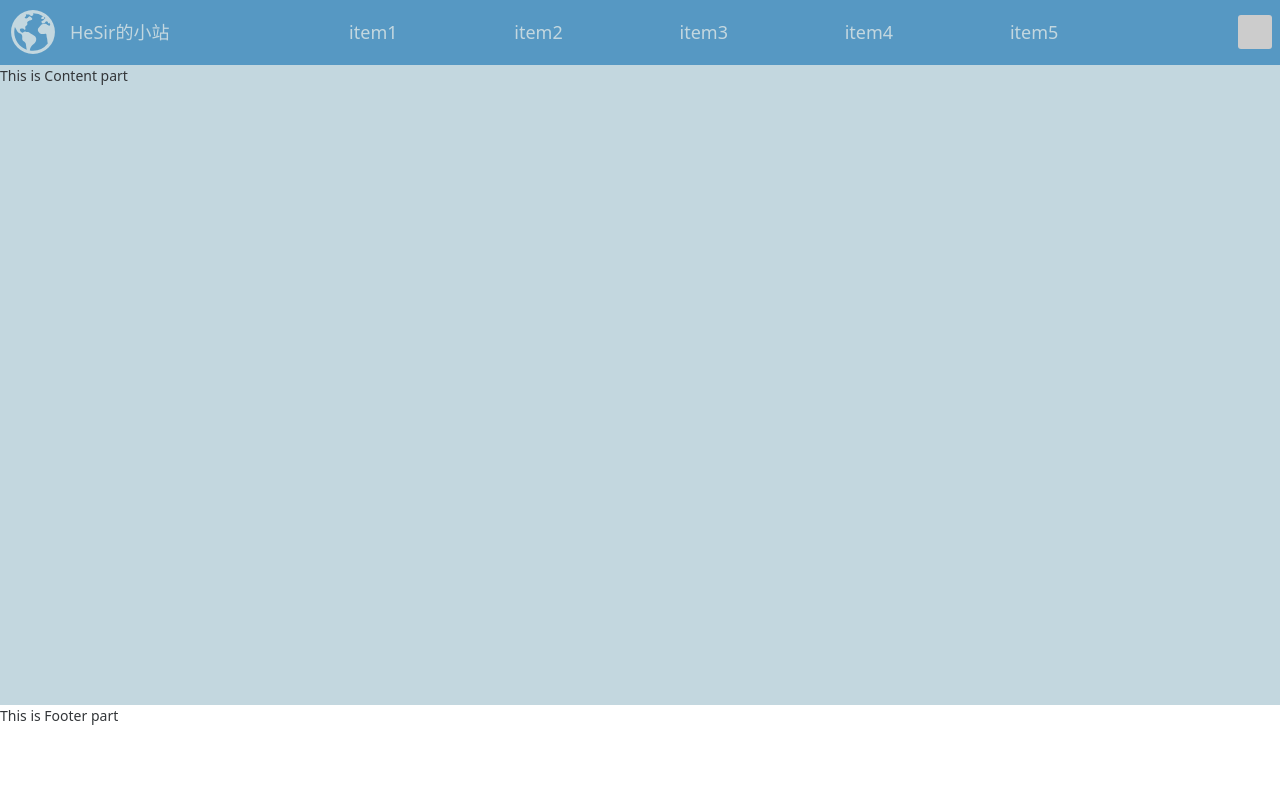
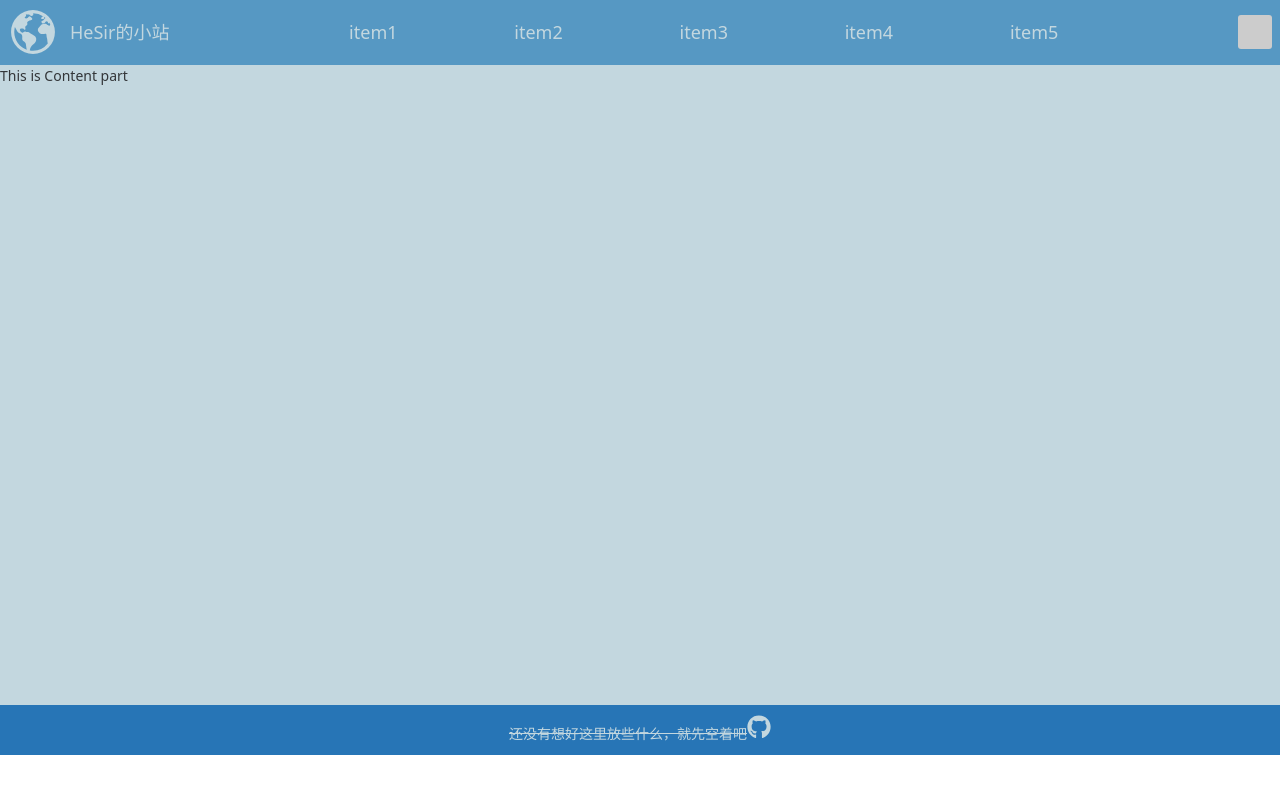
Before and after one commit to EscapistH/E_H_Blog, a Vue app in the folder frontend/: page / in a window 1280 px wide. Shown: the top 794 px of the page. Built offline with nearby package versions, Linux system fonts and the light colour scheme.

Commit message:
Footer先这样吧，困了，睡觉

```diff
--- a/frontend/src/components/Footer.vue
+++ b/frontend/src/components/Footer.vue
@@ -1,15 +1,30 @@
 <script setup>
 
-import { NLayout, NLayoutHeader } from 'naive-ui'
+import { NLayout, NLayoutHeader, NIcon } from 'naive-ui'
 
 </script>
 
 <template>
     <n-layout>
-        <n-layout-header>
-            This is Footer part
+        <n-layout-header class="footer-container">
+            <del>还没有想好这里放些什么，就先空着吧</del>
+            <n-icon size="24px">
+                <svg xmlns="http://www.w3.org/2000/svg" xmlns:xlink="http://www.w3.org/1999/xlink"
+                    viewBox="0 0 496 512">
+                    <path
+                        d="M165.9 397.4c0 2-2.3 3.6-5.2 3.6c-3.3.3-5.6-1.3-5.6-3.6c0-2 2.3-3.6 5.2-3.6c3-.3 5.6 1.3 5.6 3.6zm-31.1-4.5c-.7 2 1.3 4.3 4.3 4.9c2.6 1 5.6 0 6.2-2s-1.3-4.3-4.3-5.2c-2.6-.7-5.5.3-6.2 2.3zm44.2-1.7c-2.9.7-4.9 2.6-4.6 4.9c.3 2 2.9 3.3 5.9 2.6c2.9-.7 4.9-2.6 4.6-4.6c-.3-1.9-3-3.2-5.9-2.9zM244.8 8C106.1 8 0 113.3 0 252c0 110.9 69.8 205.8 169.5 239.2c12.8 2.3 17.3-5.6 17.3-12.1c0-6.2-.3-40.4-.3-61.4c0 0-70 15-84.7-29.8c0 0-11.4-29.1-27.8-36.6c0 0-22.9-15.7 1.6-15.4c0 0 24.9 2 38.6 25.8c21.9 38.6 58.6 27.5 72.9 20.9c2.3-16 8.8-27.1 16-33.7c-55.9-6.2-112.3-14.3-112.3-110.5c0-27.5 7.6-41.3 23.6-58.9c-2.6-6.5-11.1-33.3 2.6-67.9c20.9-6.5 69 27 69 27c20-5.6 41.5-8.5 62.8-8.5s42.8 2.9 62.8 8.5c0 0 48.1-33.6 69-27c13.7 34.7 5.2 61.4 2.6 67.9c16 17.7 25.8 31.5 25.8 58.9c0 96.5-58.9 104.2-114.8 110.5c9.2 7.9 17 22.9 17 46.4c0 33.7-.3 75.4-.3 83.6c0 6.5 4.6 14.4 17.3 12.1C428.2 457.8 496 362.9 496 252C496 113.3 383.5 8 244.8 8zM97.2 352.9c-1.3 1-1 3.3.7 5.2c1.6 1.6 3.9 2.3 5.2 1c1.3-1 1-3.3-.7-5.2c-1.6-1.6-3.9-2.3-5.2-1zm-10.8-8.1c-.7 1.3.3 2.9 2.3 3.9c1.6 1 3.6.7 4.3-.7c.7-1.3-.3-2.9-2.3-3.9c-2-.6-3.6-.3-4.3.7zm32.4 35.6c-1.6 1.3-1 4.3 1.3 6.2c2.3 2.3 5.2 2.6 6.5 1c1.3-1.3.7-4.3-1.3-6.2c-2.2-2.3-5.2-2.6-6.5-1zm-11.4-14.7c-1.6 1-1.6 3.6 0 5.9c1.6 2.3 4.3 3.3 5.6 2.3c1.6-1.3 1.6-3.9 0-6.2c-1.4-2.3-4-3.3-5.6-2z"
+                        fill="currentColor"></path>
+                </svg>
+            </n-icon>
         </n-layout-header>
     </n-layout>
 </template>
 
-<style scoped></style>
+<style scoped>
+.footer-container {
+    background-color: #2775b6;
+    color: #c3d7df;
+    text-align: center;
+    padding: 10px;
+}
+</style>
```
